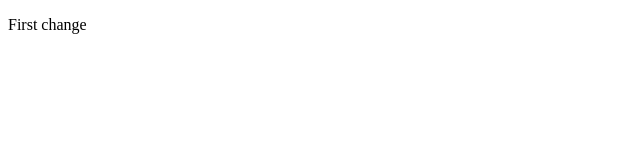
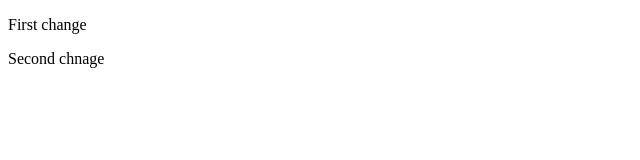
Before and after one commit to brtauhid/test-1, a plain HTML site: page index.html in a window 1280 px wide. Shown: the full height of the page, 0-640 px from the left. Drawn offline with Linux system fonts and the light colour scheme.

Commit message:
second change

```diff
--- a/index.html
+++ b/index.html
@@ -7,6 +7,7 @@
 </head>
 <body>
     <p>First change</p>
+    <p>Second chnage</p>
 
 </body>
 </html>
```
